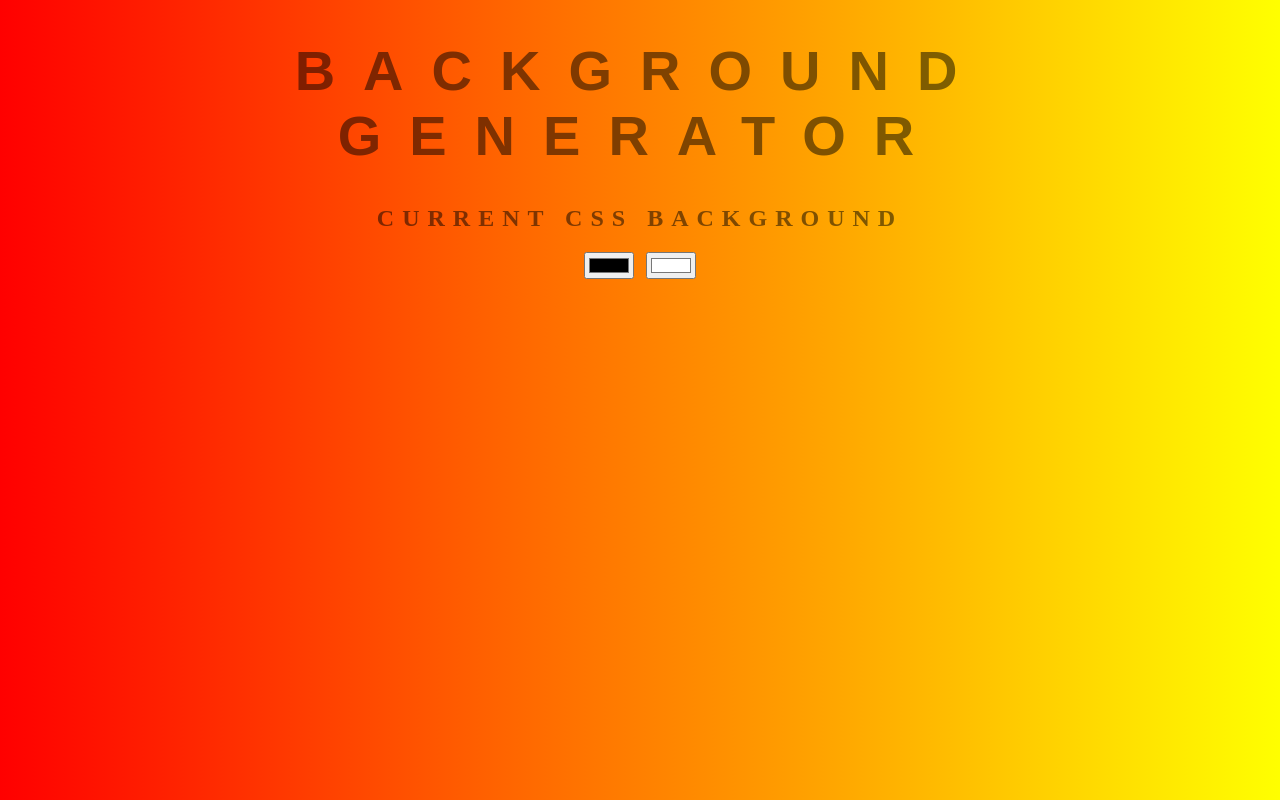
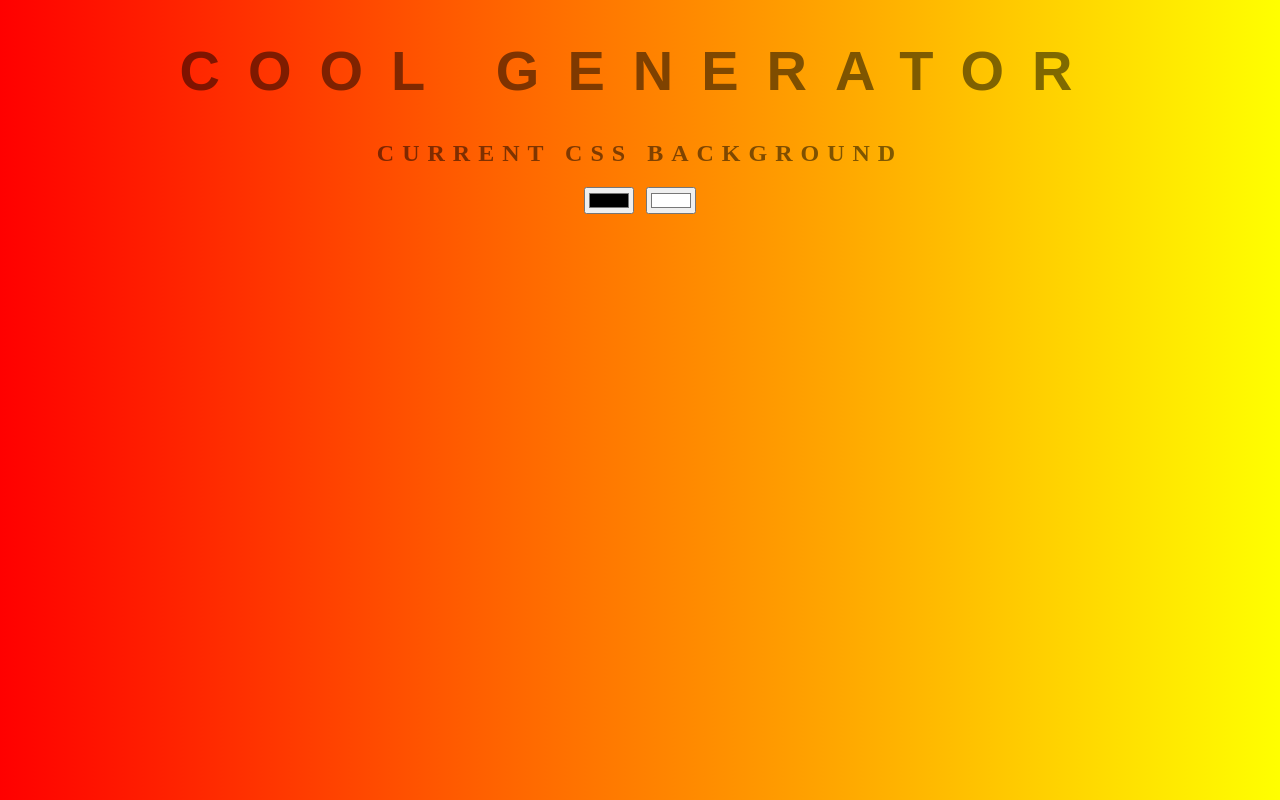
Before and after one commit to carljustineoyales/background-generator, a plain HTML site: page index.html in a window 1280 px wide. Drawn offline with Linux system fonts and the light colour scheme.

Commit message:
changing title

```diff
--- a/index.html
+++ b/index.html
@@ -8,7 +8,7 @@
     <link rel="stylesheet" href="style.css">
 </head>
 <body id="gradient">
-    <h1>BACKGROUND GENERATOR</h1>
+    <h1>COOL GENERATOR</h1>
     <h2>Current CSS Background</h2>
     <input class="color1" type="color" name="color1" id="color1" value="#000000">
     <input class="color2" type="color" name="color2" id="color2" value="#ffffff">
```
